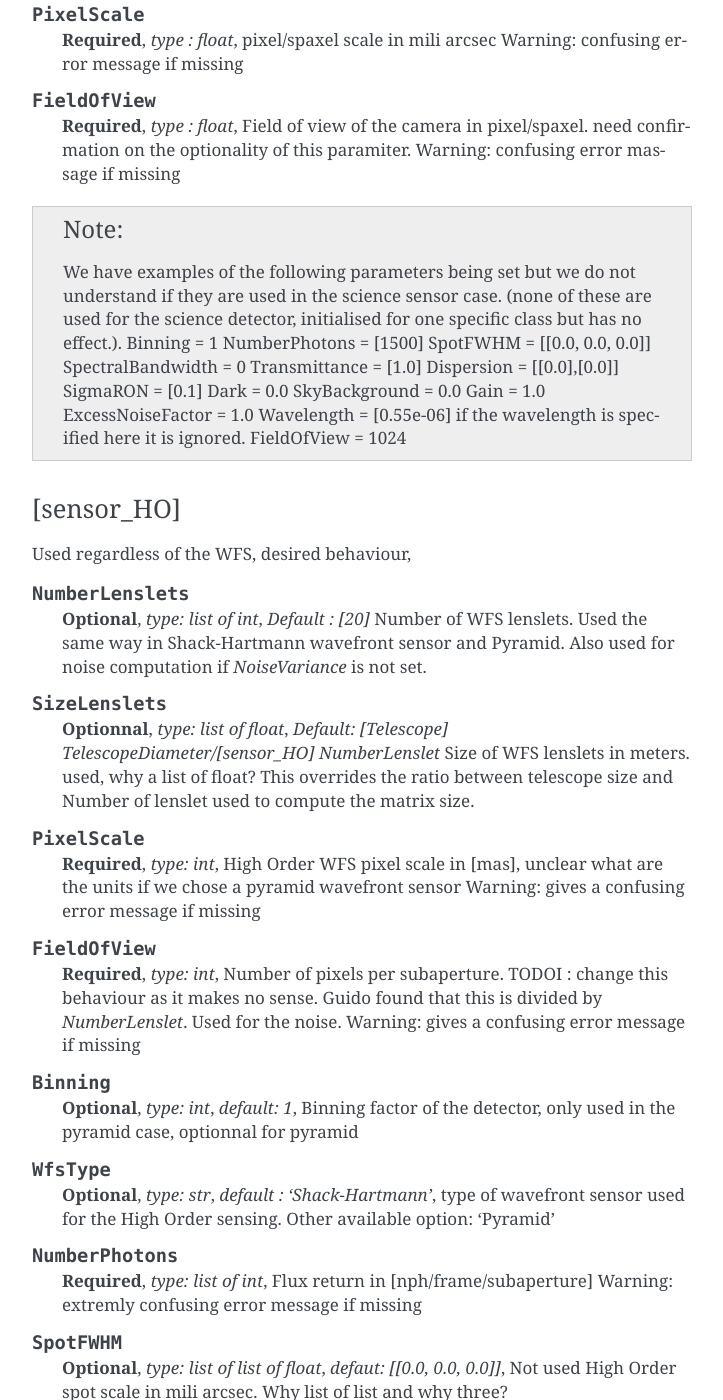
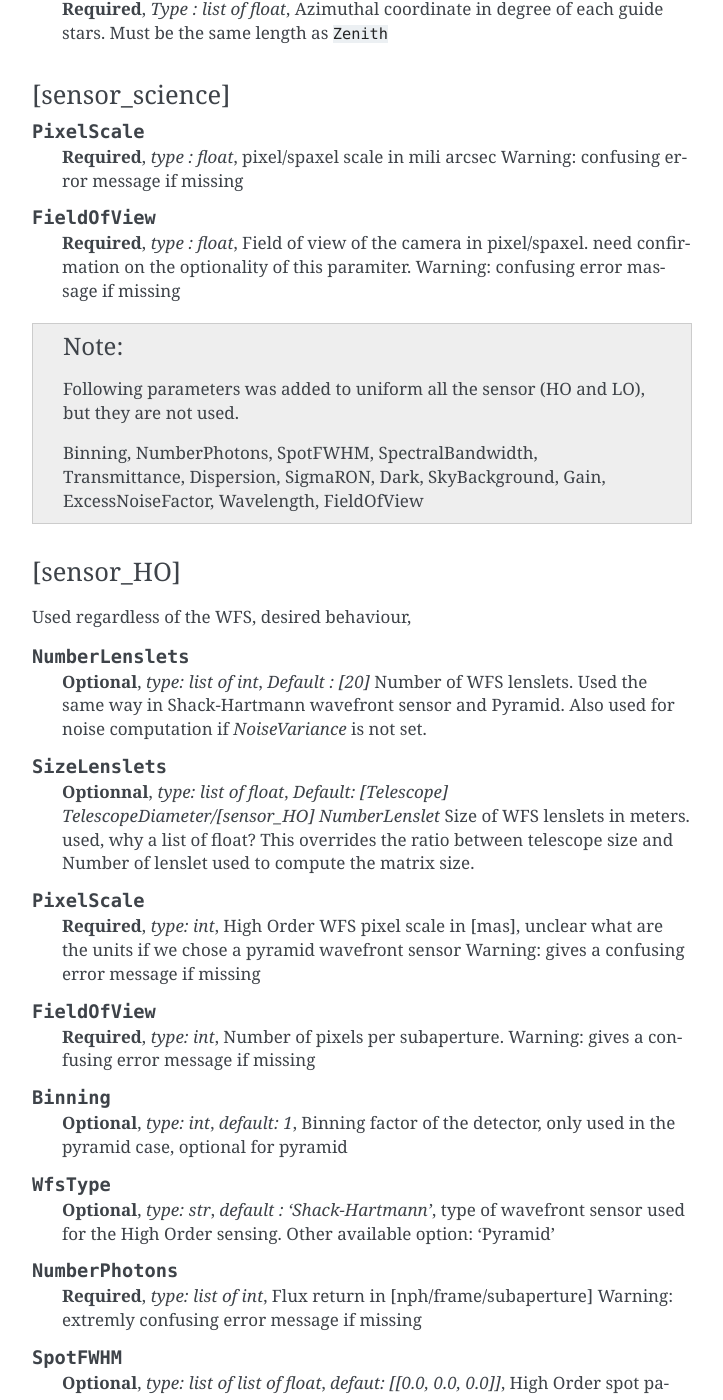
Before and after one commit to astro-tiptop/TIPTOP, a Sphinx documentation site: the page built from docs/source/parameterFile.rst, in a window 1280 px wide and 1400 px high, scrolled down 4381 px. Shown: the whole window, without its empty margins (388-1111 px from the left). Built offline with Sphinx 7.4.7, drawn with Linux system fonts in a browser that asks for light colours; the version number could not be read and is left out; some of the changed text lies outside the part shown.

Commit message:
(GA) update parameterFile.rst

```diff
--- a/docs/source/parameterFile.rst
+++ b/docs/source/parameterFile.rst
@@ -20,8 +20,6 @@ The mandatory sections and their content are:
 
    In the current state, if the parameter file is not found, it raises ``NoSectionError: No section: 'telescope'``.
 
-
-
 [telescope]
 ^^^^^^^^^^^
 
@@ -31,7 +29,6 @@ The mandatory sections and their content are:
    *type : float*,
    Set the outer diameter of the telescope pupil in unit of meters.
 
-
 .. option:: ObscurationRatio
 
    **Optionnal**,
@@ -40,14 +37,11 @@ The mandatory sections and their content are:
    Defines the central obstruction due to the secondary as a ratio of the TelescopeDiameter
    *Warning* : MavisLO.py does not have a defualt value for this parameter
 
-
 .. option:: Resolution
 
    **Required**,
    *type : int*,
    Number of pixels across the pupil diameter
-
-
 
 .. option:: ZenithAngle
 
@@ -115,6 +109,27 @@ The mandatory sections and their content are:
    place holder
    (TBC) need to find how does the pathStatModes fits file work.
 
+.. option:: extraErrorNm
+
+   **Optional**,
+   *type : float*,
+   *default: 0*,
+   nm RMS of the additional error to be added (an error that is not otherwise considered)
+
+.. option:: extraErrorExp
+
+   **Optional**,
+   *type : float*,
+   *default: -2*,
+   exponent of the power of spatial frequencies used to generate the PSD associated with extraErrorNm
+
+.. option:: extraErrorMin
+
+   **Optional**,
+   *type : float*,
+   *default: 0*,
+   minimum spatial frequency for which PSD associated with extraErrorNm is > 0
+
 [atmosphere]
 ^^^^^^^^^^^^
 
@@ -122,10 +137,8 @@ The mandatory sections and their content are:
 
    **Required**,
    *type : float*,
-   Set the seeing at Zenith in arcsec. Might need fixing. seeing looks like it is converted to R0
-   note : has a confusing error message if absent
-
-
+   Set the seeing at Zenith in arcsec.
+   If not set TIPTOP uses ``r0_value`` .
 
 .. option:: Wavelength
 
@@ -187,18 +200,14 @@ The mandatory sections and their content are:
 
    **Optionnal**,
    *type : float*,
-   set the atmospere Fried parameter. Might need fixing.
-   temporary use: ``R0_Value`` =0 and the seeing to the wanted value.
-   If not set it is calculated with ``seeing`` .
+   set the atmospere Fried parameter.
+   If not set TIPTOP uses ``seeing`` .
 
 .. option:: testWindspeed
 
    **Optionnal**,
    *type : float*,
-   test variable that should not be here?
-   Required at the moment, for LO (which requires it) because the LO requires the average windspeed. If set to zero takes the average of WindSpeed weighted by the Cn2Weights.
-   Update 19/09/2022: no longer required? it does not output a message when removed. Completely ignored if not set.
-
+   used only for tests
 
 [sources_science]
 ^^^^^^^^^^^^^^^^^
@@ -222,7 +231,6 @@ The mandatory sections and their content are:
    *Type : list of float*,
    Azimuthal coordinate in degree of Wavelength sources given in ``Wavelength``.
    Must be the same length as ``Zenith``
-
 
 [sources_HO]
 ^^^^^^^^^^^^
@@ -261,13 +269,11 @@ Typically the wavelength is the same for all guide star (at least in Laser guide
    *Default : 0.0*,
    altitude of the guide stars (0 if infinite). Consider that all guide star are at the same height.
 
-
 [sources_LO]
 ^^^^^^^^^^^^
 .. note::
 
    This section is completely optional (``[sensor_LO]`` section is required to have the LO part simulated)
-
 
 .. option:: Wavelength
 
@@ -309,21 +315,9 @@ Typically the wavelength is the same for all guide star (at least in Laser guide
 
 .. note::
 
-    We have examples of the following parameters being set but we do not understand if they are used in the science sensor case. (none of these are used for the science detector, initialised for one specific class but has no effect.).
-    Binning = 1
-    NumberPhotons = [1500]
-    SpotFWHM = [[0.0, 0.0, 0.0]]
-    SpectralBandwidth = 0
-    Transmittance = [1.0]
-    Dispersion = [[0.0],[0.0]]
-    SigmaRON = [0.1]
-    Dark = 0.0
-    SkyBackground = 0.0
-    Gain = 1.0
-    ExcessNoiseFactor = 1.0
-    Wavelength = [0.55e-06] if the wavelength is specified here it is ignored.
-    FieldOfView = 1024
+    Following parameters was added to uniform all the sensor (HO and LO), but they are not used.
 
+    Binning, NumberPhotons, SpotFWHM, SpectralBandwidth, Transmittance, Dispersion, SigmaRON, Dark, SkyBackground, Gain, ExcessNoiseFactor, Wavelength, FieldOfView
 
 [sensor_HO]
 ^^^^^^^^^^^
@@ -356,7 +350,6 @@ Used regardless of the WFS, desired behaviour,
    **Required**,
    *type: int*,
    Number of pixels per subaperture.
-   TODOI : change this behaviour as it makes no sense. Guido found that this is divided by `NumberLenslet`. Used for the noise.
    Warning: gives a confusing error message if missing
 
 .. option:: Binning
@@ -364,7 +357,7 @@ Used regardless of the WFS, desired behaviour,
    **Optional**,
    *type: int*,
    *default: 1*,
-   Binning factor of the detector, only used in the pyramid case, optionnal for pyramid
+   Binning factor of the detector, only used in the pyramid case, optional for pyramid
 
 .. option:: WfsType
 
@@ -386,8 +379,7 @@ Used regardless of the WFS, desired behaviour,
    **Optional**,
    *type: list of list of float*,
    *defaut: [[0.0, 0.0, 0.0]]*,
-   Not used
-   High Order spot scale in mili arcsec. Why list of list and why three?
+   High Order spot parameters: two axes scale values in milliarcsec (only max value is used) and angle (angle is not used). Why list?
 
 .. option:: SpectralBandwidth
 
@@ -410,9 +402,9 @@ Used regardless of the WFS, desired behaviour,
    **Optional**,
    *type: apparently list of list of float?*,
    *default: [[0.0,0.0]]*,
-   Dispersion x/y at the considered wavelength in pixel. Must be the same size than ``Transmittance``. Chromatic dispertion for PSF computation only.  In HarmoniSCAO_1 first the default and the thing given are not even the same shape but on top the default breaks the must be the same size as the transmitance... Also sorry for my ignorance: dispersion of what? Isn't this maybe redundant with `SpotFWHM` ?
-
-
+   Dispersion x/y at the considered wavelength in pixel. Must be the same size than ``Transmittance``. Chromatic dispertion for PSF computation only.
+   In HarmoniSCAO_1 first the default and the thing given are not even the same shape but on top the default breaks the must be the same size as the transmitance...
+   Also sorry for my ignorance: dispersion of what? Isn't this maybe redundant with `SpotFWHM` ?
 
 .. option:: Gain
 
@@ -426,20 +418,15 @@ Used regardless of the WFS, desired behaviour,
    **Optional**,
    *type: float*,
    *default: 2.0*,
-   excess noise factor. Why the hell would you by default have excess noise?
+   excess noise factor.
+   TODO: default should be 1
 
 .. option:: NoiseVariance
 
    **Optional**,
    *type: unknown*,
    *Default : None*?,
-   Noise Variance in rd2. If not empty, this value overwrites the analytical noise variance calculation.
-
-
-
-
-
-
+   Noise Variance in rad2. If not empty, this value overwrites the analytical noise variance calculation.
 
 Shack-Hartmann requirement
 """"""""""""""""""""""""""
@@ -449,7 +436,21 @@ Shack-Hartmann requirement
    **Required?**,
    *type: float*,
    read-out noise std in [e-], used only if the `NoiseVariance` is not set.
-   Note: this is optionnal if the ``WfsType`` == ``'Pyramid'``
+   Note: this is optional if the ``WfsType`` == ``'Pyramid'``
+
+.. option:: Algorithm
+
+   **not used**,
+   *type: str*,
+   *defaut:'wcog'*,
+   other options: 'cog' (simple center-of-gravity), 'tcog' (center-of-gravity with threshold), 'qc' (quad-cell)
+
+.. option:: WindowRadiusWCoG
+
+   **not used**,
+   *type: int?*,
+   *default: 2*,
+   FWHM in pixel of the gaussian weighting function
 
 Pyramid requirement
 """""""""""""""""""
@@ -461,12 +462,6 @@ Pyramid requirement
    *default : None*,
    If the chosen wavefront sensor is the ``'Pyramid'``, Spot modulation radius in lambda/D units. This is ignored if the WFS is `'Shack-Hartmann'`
    Warning : gives really confusing message if missing when required
-
-
-
-
-
-
 
 Can be set but not used
 """""""""""""""""""""""
@@ -486,29 +481,12 @@ Can be set but not used
    *default: 0.0*,
    Sky background [e-/s/pix]
 
-.. option:: Algorithm
-
-   **not used**,
-   *type: str*,
-   *defaut:'wcog'*,
-   not used, even if it actually has a default value. The default seems to be normal center of gravity.
-   CoG computation algorithm, What are the other options?
-
-
-.. option:: WindowRadiusWCoG
-
-   **not used**,
-   *type: int?*,
-   *default: 2*,
-   Number of pixels for ?windiwing? the low order WFS pixels
-
 .. option:: ThresholdWCoG
 
    **not used**,
    *type: float?*,
    *default: 0.0*,
    Threshold Number of pixels for windowing the low order WFS pixels
-
 
 .. option:: NewValueThrPix
 
@@ -517,14 +495,12 @@ Can be set but not used
    *default: 0.0*,
    New value for pixels lower than `ThresholdWCoG`. Is there a reason to want to force these values to something else?
 
-
 [sensor_LO]
 ^^^^^^^^^^^
 
 .. note::
 
    This section is optional, if this section is not present only the HO part will be used (for ex. to simulate a SCAO NGS).
-
 
 .. option:: PixelScale
 
@@ -637,7 +613,6 @@ Can be set but not used
    *default: 'wcog'*,
    CoG computation algorithm
 
-
 [DM]
 ^^^^
 
@@ -656,8 +632,6 @@ Can be set but not used
    DM actuators pitch in meters, on the meta pupil at the conjugasion altitude, used for fitting error computation.
    Must be the same length as NumberActuators?
    Warning: gives a confusing error message if missing
-
-
 
 .. option:: InfModel
 
@@ -740,7 +714,7 @@ Can be set but not used
    *Type : float*,
    *Default : 0.5*,
    High Order Loop gain.
-   If system to be simulated is a multi-conjugate system this parameter is not used.
+   Warning: if system to be simulated is a multi-conjugate system this parameter is not used.
 
 .. option:: SensorFrameRate_HO
 
@@ -786,3 +760,38 @@ Can be set but not used
    *Type : ?*
    *Default: None*
    ?
+
+[COMPUTATION]
+^^^^^^^^^^^
+
+.. note::
+
+   This section is optional, if this section is not present the defaul values are used.
+
+.. option:: simpleVarianceComputation
+
+   **Optional**,
+   *type : str*,
+   Set to it to False to activate the more complex and slower MASTSEL LO noise computation.
+
+
+.. option:: platform
+
+   **Optional**,
+   *type : str*,
+   *default: 'GPU'*
+   Set to it to 'CPU' to forcy the library to use numpy instead of cupy.
+
+.. option:: integralDiscretization1
+
+   **Optional**,
+   *type : float*,
+   *default: 1000*
+   Discretization used in the integrals (astro-tiptop/SEEING library).
+
+.. option:: integralDiscretization2
+
+   **Optional**,
+   *type : float*,
+   *default: 4000*
+   Discretization used in the integrals (astro-tiptop/SEEING library).
```
Also changed, not shown: other parts of docs/source/parameterFile.rst (+2 -1 lines).
